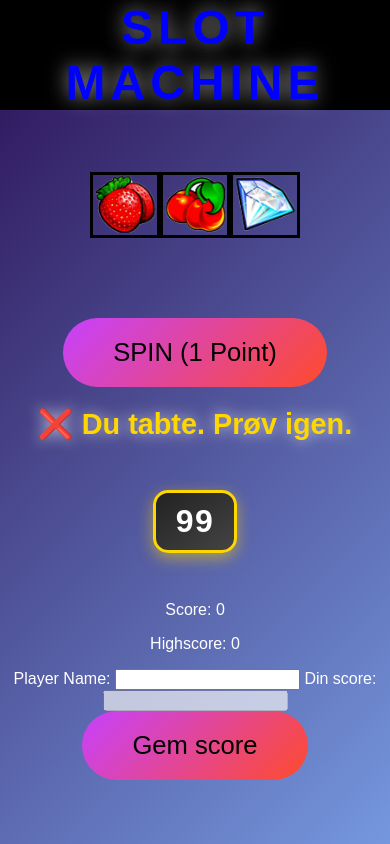
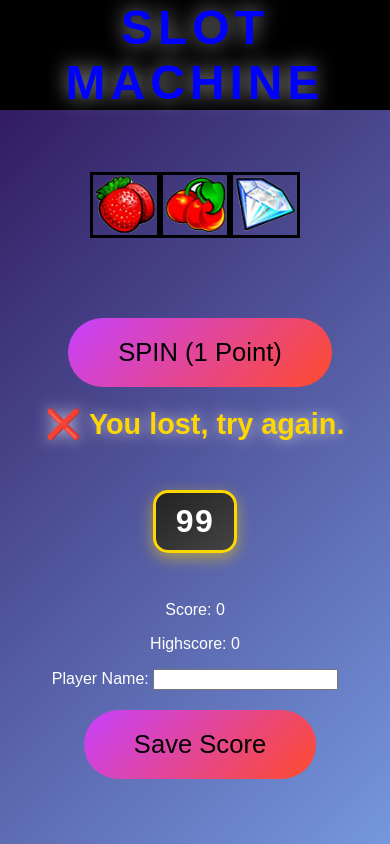
Before and after one commit to Basken3103/Min_spillemaskine, a plain HTML site: page index.html in a window 390 px wide. Both pictures are taken after a click on the button "SPIN (1 Point)". Drawn offline with Linux system fonts and the light colour scheme.

Commit message:
Så er appen blev gjort mobilvenlig.

```diff
--- a/game.js
+++ b/game.js
@@ -188,7 +188,7 @@ function spin() {
             const winnings = payoutTable[s1] || 0;
             const pointWin = symbolPoints[s1] || 0;
 
-            message.innerText = `🎉 Du vandt ${winnings} credits og ${pointWin} point med ${s1}!`;
+            message.innerText = `🎉 You won ${winnings} credits and ${pointWin} points with ${s1}!`;
             audio.play()
             updateCredits(winnings);
             updateScore(pointWin);
@@ -196,10 +196,10 @@ function spin() {
         } else if (s1 === s2 || s2 === s3 || s1 === s3) {
             // 2 symboler matcher
             const pointWin = 5;
-            message.innerText = `🔸 Du matchede 2 symboler og fik ${pointWin} point!`;
+            message.innerText = `🔸 You matched 2 symboler and got ${pointWin} points!`;
             updateScore(pointWin);
         } else {
-            message.innerText = "❌ Du tabte. Prøv igen.";
+            message.innerText = "❌ You lost, try again.";
         }
     }, 1600);
 
--- a/index.html
+++ b/index.html
@@ -4,7 +4,7 @@
 <head>
     <meta charset="UTF-8">
     <meta name="viewport" content="width=device-width, initial-scale=1.0">
-    <title>Spillemaskine</title>
+    <title>Slot machine</title>
     <script>
             if ("serviceWorker" in navigator){
 
@@ -70,27 +70,21 @@
         </div>
     </div>
 
-    <button id="spinButton" onclick="spin()">SPIN (1 Point)</button>
+    <button id="spinButton" button type="button" onclick="spin()">SPIN (1 Point)</button>
     <p id="message"></p>
     <p id="creditsDisplay">Points: <span id="credits">100</span></p>
     <p>Score: <span id="score">0</span></p>
     <p>Highscore: <span id="highScore">0</span></p>
 
 
+
     <form id="score">
         <label>
             Player Name:
-            <input type="text" name="playerName" required>
+            <input type="text" name="playerName" required placeholder="">
         </label>
-        <label>
-            Din score:
-            <input type="text" name="highScore" disabled>
-        </label>
-        <button type="submit">Gem score</button>
 
-
-    </form>
-
+        <button type="submit" class="submit">Save Score</button>
 </body>
 
 </html>
--- a/style.css
+++ b/style.css
@@ -100,6 +100,11 @@ button {
     cursor: pointer;
     transition: transform 0.3s ease, box-shadow 0.3s ease;
     display: inline-block;
+    margin-left: 10px;
+}
+
+button.submit {
+    margin-top: 20px;
 }
 
 button:hover {
```
